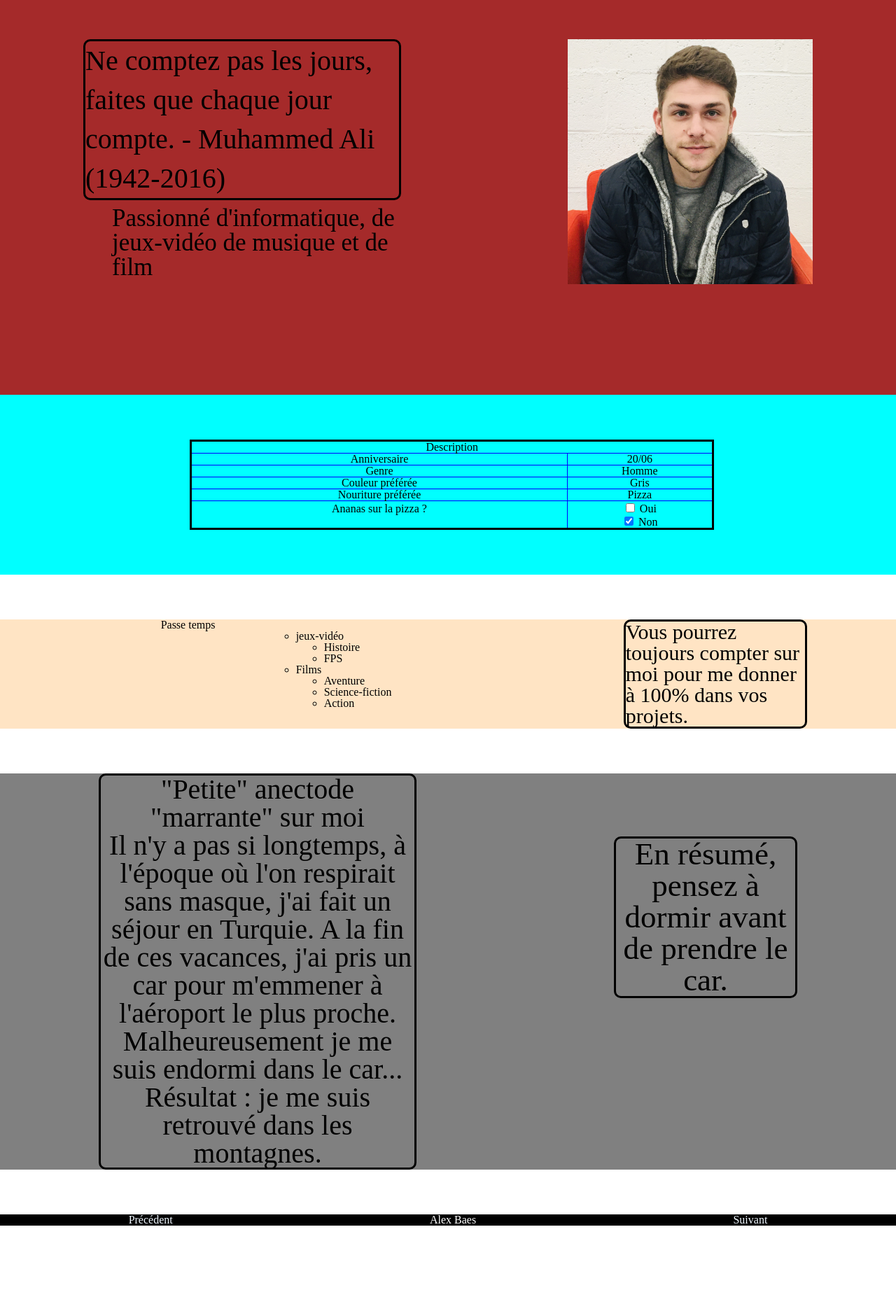
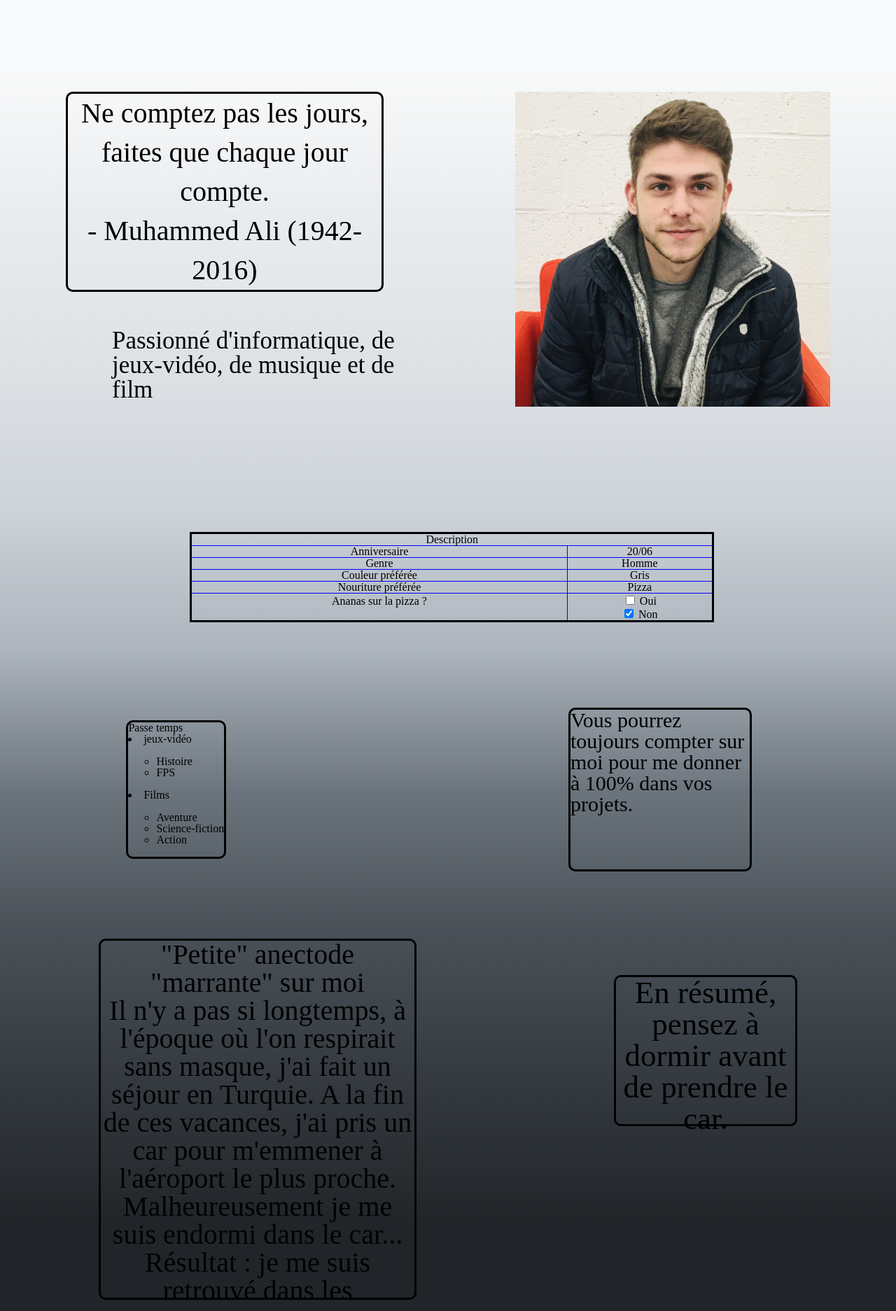
Before and after one commit to Alex-B9/markdown-warmup-html, a plain HTML site: page index.html in a window 1280 px wide. Shown: the part 104-1977 px from the top of the page at 70% size. Before the commit the page ends 1881 px from the top, so only its background shows below. Drawn offline with Linux system fonts and the light colour scheme.

Commit message:
final update

```diff
--- a/index.html
+++ b/index.html
@@ -15,13 +15,13 @@
 
             <div class="cita">
             <blockquote>
-                <q>Ne comptez pas les jours, faites que chaque jour compte. </q>- Muhammed Ali (1942-2016)
+                <q>Ne comptez pas les jours, faites que chaque jour compte. </q><br>- Muhammed Ali (1942-2016)
             </blockquote>
             </div>
             <div class="presimg"><img src="Assets/img/Alex.jpg" alt="Photo Alex"></div>
         </div>
         <div class="desc">
-            <h3>Passionné d'informatique, de jeux-vidéo de musique et de film</h3>
+            <h3>Passionné d'informatique, de jeux-vidéo, de musique et de film</h3>
         </div>
     </section>
     <section class="description">
@@ -64,8 +64,9 @@
         </div>
     </section>
     <section class="passe">
-        <h3>Passe temps</h3>
-        <ul>
+        <div class="passet">
+        <h3">Passe temps</h3>
+        <ul">
             <li>jeux-vidéo</li>
                 <ul>
                     <li>Histoire</li>
@@ -78,6 +79,7 @@
                     <li>Action</li>
                 </ul>
         </ul>
+        </div>
         <h3 class="compte">Vous pourrez toujours compter sur moi
             pour me donner à 100% dans vos projets.</h3>
     </section>
@@ -96,7 +98,7 @@
         <a href="https://github.com/sebwylleman/challenge-markdown">Précédent</a>
     </div>
     <div class="moi">
-        <h4>Alex Baes</h4>
+        <h4><a href="https://github.com/Alex-B9">Alex Baes</a> </h4>
     </div>
     <div class="next">
         <a href="https://github.com/alikhalife/markdown-challenge">Suivant</a>
--- a/stylesheet/style.css
+++ b/stylesheet/style.css
@@ -1,20 +1,26 @@
 /*Body*/
-.body{
+
+body{
     width: 100%;
     height: 100%;
 
-    background: radial-gradient(circle, rgba(58,97,128,1) 27%, rgba(0,100,255,1) 49%, rgba(55,0,255,1) 64%, rgba(140,0,255,1) 88%);
+    background: rgb(248,249,250);
+    background: linear-gradient(180deg, rgba(248,249,250,1) 10%, rgba(233,236,239,1) 20%, rgba(222,226,230,1) 30%, rgba(206,212,218,1) 40%, rgba(173,181,189,1) 50%, rgba(108,117,125,1) 60%, rgba(73,80,87,1) 70%, rgba(52,58,64,1) 80%, rgba(33,37,41,1) 90%);
+    background-repeat: no-repeat;
 }
 /*Sectin Alex*/
 
 .alex{
-    background-color: brown;
+    height: 800px;
 }
 .alex h1{
     text-align: center;
+    align-items: center;
     font-size: 50px;
-    margin-bottom: 80px;
-    margin-top: 30px;
+    padding-top: 35px;
+
+
+    height: 200px;
 }
 .presentation{
     display: flex;
@@ -37,11 +43,37 @@ blockquote{
     width: 35%;
     height: 35%;
     line-height: 350%;
+    text-align: center;
+}
+.cita:hover{
+    border: 3px solid black;
+    border-radius: 10px;
+
+    box-shadow:2px 2px 10px 10px #212529;
+    -webkit-box-shadow:2px 2px 10px 10x #212529;
+    -moz-box-shadow:2px 2px 10px 10px #212529;
+
+    width: 35%;
+    height: 35%;
+    line-height: 350%;
+    text-align: center;
 }
 .presimg img{
-    width: 350px;
-    height: 350px;
+    width: 450px;
+    height: 450px;
     gap: 50px;
+}
+.presimg:hover > img{
+    width: 450px;
+    height: 450px;
+    gap: 50px;
+
+    border: 3px solid black;
+    border-radius: 10px;
+
+    box-shadow:2px 2px 10px 10px #212529;
+    -webkit-box-shadow:2px 2px 10px 10x #212529;
+    -moz-box-shadow:2px 2px 10px 10px #212529;
 }
 .desc{
     width: 35%;
@@ -60,7 +92,6 @@ blockquote{
 
     padding: 5%;
 
-    background-color: aqua;
 }
 /*Table*/
 .table{
@@ -88,14 +119,28 @@ th,td{
 }
 /* Section Passe-temps*/
 
+.passet{
+    border: 3px solid black;
+    border-radius: 10px;
+}
+.passet:hover{
+    border: 3px solid black;
+    border-radius: 10px;
+
+    box-shadow:2px 2px 10px 10px #C9C9C9;
+    -webkit-box-shadow:2px 2px 10px 10x #C9C9C9;
+    -moz-box-shadow:2px 2px 10px 10px #C9C9C9;
+}
+.passet h3{
+    font-size: 15px;
+}
 .passe{
     display: flex;
     justify-content: space-around;
 
-    margin-bottom: 5%;
-    margin-top: 5%;
 
-    background-color: bisque;
+    height: 350px;
+    align-items: center;
 }
 .passe h3{
     position: relative;
@@ -116,32 +161,82 @@ th,td{
     position: relative;
     right: 15%;
 }
+.compte:hover{
+    border: 3px solid black;
+    border-radius: 10px;
+
+    box-shadow:2px 2px 10px 10px #C9C9C9;
+    -webkit-box-shadow:2px 2px 10px 10x #C9C9C9;
+    -moz-box-shadow:2px 2px 10px 10px #C9C9C9;
+
+    height: 65%;
+    width: 20%;
+    margin-right: 12%;
+
+    font-size: 30px;
+    position: relative;
+    right: 15%;
+}
 
 /* Section Anectode */
 
 .anectode{
     display: flex;
     justify-content: space-around;
-    margin-top: 5%;
-    margin-bottom: 5%;
 
-    background-color: grey;
+    height: 600px;
 }
 .petite{
     border: 3px solid black;
     border-radius: 10px;
 
     width: 35%;
-    height: 35%;
+    height: 85%;
 
     gap: 50%;
 
     font-size: 40px;
     text-align: center;
+
+    margin-top: 3%;
+}
+.petite:hover{
+    border: 3px solid black;
+    border-radius: 10px;
+    background-color: rgb(108,117,125);
+
+    box-shadow:2px 2px 10px 10px #C9C9C9;
+    -webkit-box-shadow:2px 2px 10px 10x #C9C9C9;
+    -moz-box-shadow:2px 2px 10px 10px #C9C9C9;
+
+    width: 35%;
+    height: 85%;
+
+    gap: 50%;
+
+    font-size: 40px;
+    text-align: center;
+
+    margin-top: 3%;
 }
 .resume{
     border: 3px solid black;
     border-radius: 10px;
+
+    width: 20%;
+    height: 35%;
+    font-size: 45px;
+    text-align: center;
+    margin-top: 7%;
+}
+.resume:hover{
+    border: 3px solid black;
+    border-radius: 10px;
+    background-color: rgb(108,117,125);
+
+    box-shadow:2px 2px 10px 10px #C9C9C9;
+    -webkit-box-shadow:2px 2px 10px 10x #C9C9C9;
+    -moz-box-shadow:2px 2px 10px 10px #C9C9C9;
 
     width: 20%;
     height: 35%;
@@ -155,15 +250,21 @@ footer{
     display: flex;
     justify-content: space-around;
 
-    margin-top: 5%;
-    margin-bottom: 2%;
+}
+.footer{
+    color: white;
+    height: 50px;
 
 }
-.footer{
-    background-color: black;
-    color: white;
+.footer h4{
+    font-size: 30px;
 }
+
 a{
     text-decoration: none;
     color: aliceblue;
+    font-size: 25px;
 }
+.previous, .moi, .next{
+    margin-top: 1%;
+}
```
